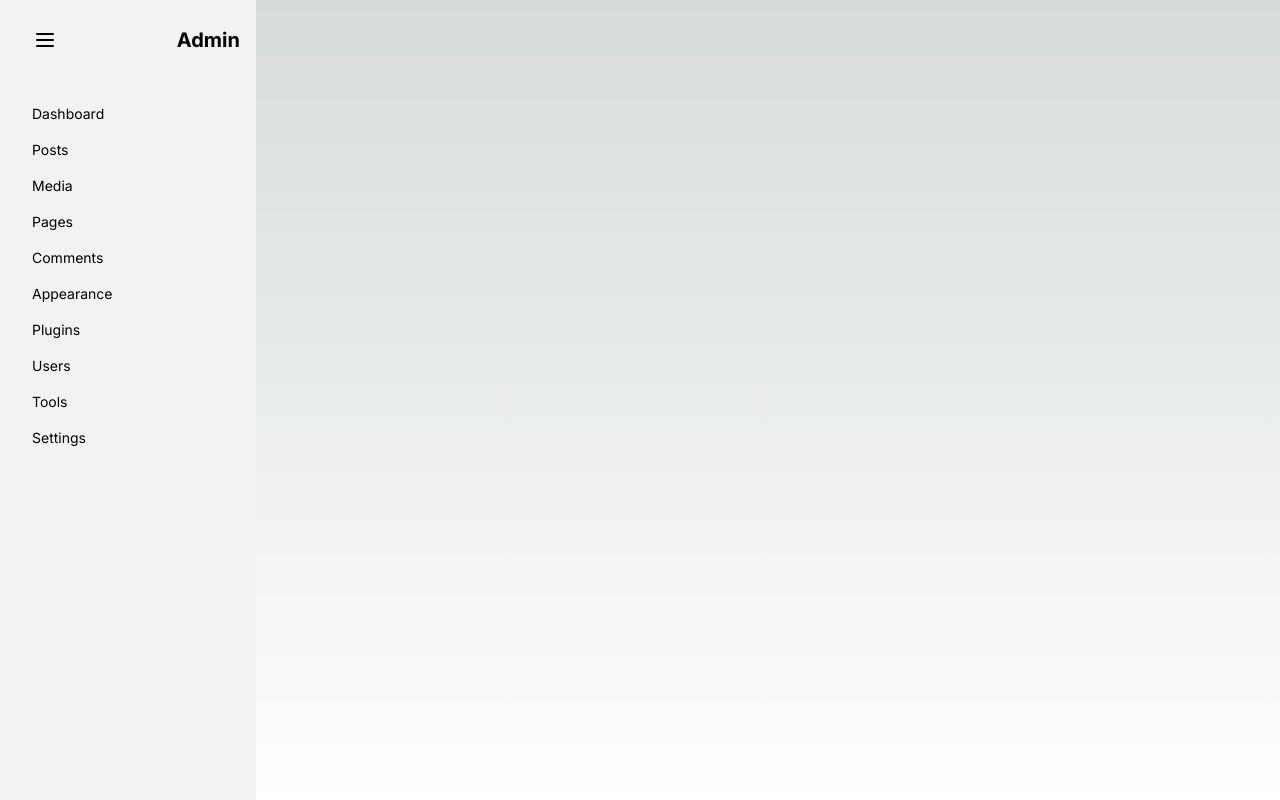
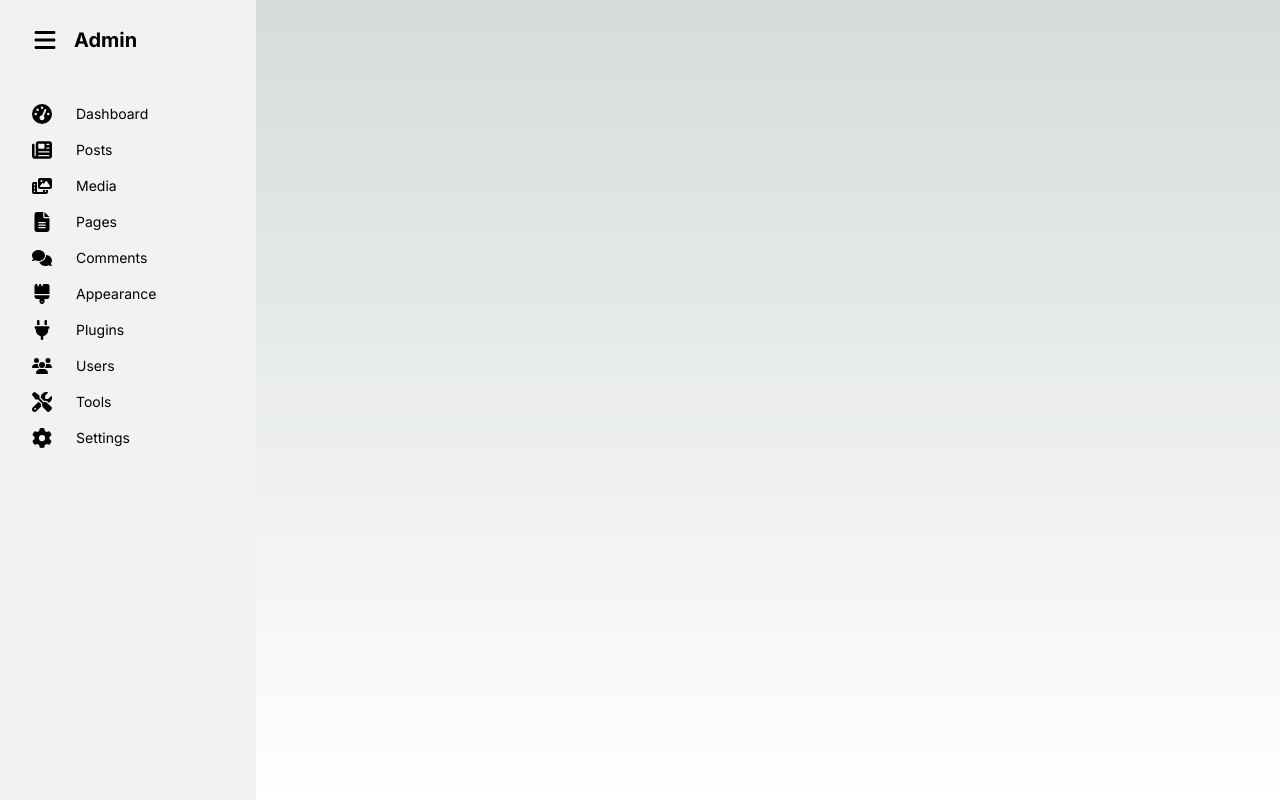
Before and after one commit to mariocapitbrok/n-crm, a Next.js app: page /components/Sidebar in a window 1280 px wide. Built offline with nearby package versions, Linux system fonts and the light colour scheme.

Commit message:
Create Sidebar Component

```diff
--- /dev/null
+++ b/src/app/components/Sidebar/Container/Header/Title/index.tsx
@@ -0,0 +1,11 @@
+interface Props {
+  isOpen: boolean;
+}
+
+const Title = ({ isOpen }: Props) => (
+  <span className={`${isOpen ? 'block' : 'hidden'} text-xl font-bold`}>
+    Admin
+  </span>
+);
+
+export default Title;
--- /dev/null
+++ b/src/app/components/Sidebar/Container/Header/Toggle/index.tsx
@@ -0,0 +1,14 @@
+import { FontAwesomeIcon } from '@fortawesome/react-fontawesome';
+import { faBars } from '@fortawesome/free-solid-svg-icons';
+
+interface ToggleProps {
+  toggleSidebar: () => void;
+}
+
+const Toggle = ({ toggleSidebar }: ToggleProps) => (
+  <button onClick={toggleSidebar} className="btn btn-ghost">
+    <FontAwesomeIcon icon={faBars} className="w-6 h-6" />
+  </button>
+);
+
+export default Toggle;
--- /dev/null
+++ b/src/app/components/Sidebar/Container/Header/index.tsx
@@ -0,0 +1,16 @@
+import Title from './Title';
+import Toggle from './Toggle';
+
+interface Props {
+  isOpen: boolean;
+  toogleSidebar: () => void;
+}
+
+const Header = ({ isOpen, toogleSidebar }: Props) => (
+  <div className="flex items-center justify-start p-4">
+    <Toggle toggleSidebar={toogleSidebar} />
+    <Title isOpen={isOpen} />
+  </div>
+);
+
+export default Header;
--- /dev/null
+++ b/src/app/components/Sidebar/Container/Menu/MainLink/index.tsx
@@ -0,0 +1,27 @@
+// components/MainLink.tsx
+import { FC } from 'react';
+import Link from 'next/link';
+import { FontAwesomeIcon } from '@fortawesome/react-fontawesome';
+import { IconDefinition } from '@fortawesome/fontawesome-svg-core';
+
+export interface MainLinkProps {
+  href: string;
+  icon: IconDefinition;
+  label: string;
+  isOpen: boolean;
+}
+
+const MainLink: FC<MainLinkProps> = ({ href, icon, label, isOpen }) => {
+  return (
+    <li>
+      <Link href={href} legacyBehavior>
+        <a className="flex items-center">
+          <FontAwesomeIcon icon={icon} className="w-5 h-5" />
+          <span className={`${isOpen ? 'ml-4' : 'hidden'}`}>{label}</span>
+        </a>
+      </Link>
+    </li>
+  );
+};
+
+export default MainLink;
--- /dev/null
+++ b/src/app/components/Sidebar/Container/Menu/MainLink/page.tsx
@@ -0,0 +1,22 @@
+'use client';
+
+import MainLink from '.';
+import { useState } from 'react';
+import { faTachometerAlt } from '@fortawesome/free-solid-svg-icons';
+
+export default function Page() {
+  const [isOpen, setIsOpen] = useState(true);
+
+  return (
+    <>
+      <ul>
+        <MainLink
+          href="/dashboard"
+          icon={faTachometerAlt}
+          label="Dashboard"
+          isOpen={isOpen}
+        />
+      </ul>
+    </>
+  );
+}
--- /dev/null
+++ b/src/app/components/Sidebar/Container/Menu/index.tsx
@@ -0,0 +1,67 @@
+// Menu.tsx
+import MainLink from './MainLink';
+import {
+  faTachometerAlt,
+  faNewspaper,
+  faPhotoVideo,
+  faFileAlt,
+  faComments,
+  faBrush,
+  faPlug,
+  faUsers,
+  faTools,
+  faCog,
+} from '@fortawesome/free-solid-svg-icons';
+
+interface MenuProps {
+  isOpen: boolean;
+}
+
+const Menu = ({ isOpen }: MenuProps) => {
+  return (
+    <ul className="menu p-4 w-full">
+      <MainLink
+        href="/dashboard"
+        icon={faTachometerAlt}
+        label="Dashboard"
+        isOpen={isOpen}
+      />
+      <MainLink
+        href="/posts"
+        icon={faNewspaper}
+        label="Posts"
+        isOpen={isOpen}
+      />
+      <MainLink
+        href="/media"
+        icon={faPhotoVideo}
+        label="Media"
+        isOpen={isOpen}
+      />
+      <MainLink href="/pages" icon={faFileAlt} label="Pages" isOpen={isOpen} />
+      <MainLink
+        href="/comments"
+        icon={faComments}
+        label="Comments"
+        isOpen={isOpen}
+      />
+      <MainLink
+        href="/appearance"
+        icon={faBrush}
+        label="Appearance"
+        isOpen={isOpen}
+      />
+      <MainLink href="/plugins" icon={faPlug} label="Plugins" isOpen={isOpen} />
+      <MainLink href="/users" icon={faUsers} label="Users" isOpen={isOpen} />
+      <MainLink href="/tools" icon={faTools} label="Tools" isOpen={isOpen} />
+      <MainLink
+        href="/settings"
+        icon={faCog}
+        label="Settings"
+        isOpen={isOpen}
+      />
+    </ul>
+  );
+};
+
+export default Menu;
--- /dev/null
+++ b/src/app/components/Sidebar/Container/Menu/page.tsx
@@ -0,0 +1,5 @@
+import Menu from '.';
+
+export default function Page() {
+  return <Menu isOpen={true} />;
+}
--- /dev/null
+++ b/src/app/components/Sidebar/Container/index.tsx
@@ -0,0 +1,18 @@
+import { ReactNode } from 'react';
+
+interface Props {
+  isOpen: boolean;
+  children: ReactNode;
+}
+
+const Container = ({ isOpen, children }: Props) => (
+  <div
+    className={`flex ${
+      isOpen ? 'w-64' : 'w-20'
+    } bg-base-200 h-screen transition-width duration-300`}
+  >
+    <div className="flex flex-col w-full">{children}</div>
+  </div>
+);
+
+export default Container;
--- a/src/app/components/Sidebar/index.tsx
+++ b/src/app/components/Sidebar/index.tsx
@@ -1,93 +1,18 @@
-'use client'; // Add this line at the top
+'use client';
 
 import { useState } from 'react';
-import Link from 'next/link';
+import Menu from './Container/Menu';
+import Container from './Container';
+import Header from './Container/Header';
 
 const Sidebar = () => {
   const [isOpen, setIsOpen] = useState(true);
 
   return (
-    <div
-      className={`flex ${
-        isOpen ? 'w-64' : 'w-20'
-      } bg-base-200 h-screen transition-width duration-300`}
-    >
-      <div className="flex flex-col w-full">
-        <div className="flex items-center justify-between p-4">
-          <button onClick={() => setIsOpen(!isOpen)} className="btn btn-ghost">
-            <svg
-              className="w-6 h-6"
-              fill="none"
-              stroke="currentColor"
-              viewBox="0 0 24 24"
-              xmlns="http://www.w3.org/2000/svg"
-            >
-              <path
-                strokeLinecap="round"
-                strokeLinejoin="round"
-                strokeWidth="2"
-                d="M4 6h16M4 12h16M4 18h16"
-              ></path>
-            </svg>
-          </button>
-          <span className={`${isOpen ? 'block' : 'hidden'} text-xl font-bold`}>
-            Admin
-          </span>
-        </div>
-        <ul className="menu p-4 w-full">
-          <li>
-            <Link href="/dashboard" legacyBehavior>
-              <a>Dashboard</a>
-            </Link>
-          </li>
-          <li>
-            <Link href="/posts" legacyBehavior>
-              <a>Posts</a>
-            </Link>
-          </li>
-          <li>
-            <Link href="/media" legacyBehavior>
-              <a>Media</a>
-            </Link>
-          </li>
-          <li>
-            <Link href="/pages" legacyBehavior>
-              <a>Pages</a>
-            </Link>
-          </li>
-          <li>
-            <Link href="/comments" legacyBehavior>
-              <a>Comments</a>
-            </Link>
-          </li>
-          <li>
-            <Link href="/appearance" legacyBehavior>
-              <a>Appearance</a>
-            </Link>
-          </li>
-          <li>
-            <Link href="/plugins" legacyBehavior>
-              <a>Plugins</a>
-            </Link>
-          </li>
-          <li>
-            <Link href="/users" legacyBehavior>
-              <a>Users</a>
-            </Link>
-          </li>
-          <li>
-            <Link href="/tools" legacyBehavior>
-              <a>Tools</a>
-            </Link>
-          </li>
-          <li>
-            <Link href="/settings" legacyBehavior>
-              <a>Settings</a>
-            </Link>
-          </li>
-        </ul>
-      </div>
-    </div>
+    <Container isOpen={isOpen}>
+      <Header isOpen={isOpen} toogleSidebar={() => setIsOpen(!isOpen)} />
+      <Menu isOpen={isOpen} />
+    </Container>
   );
 };
 
```
Also changed, not shown: src/app/layout.tsx (+6 -6 lines), src/app/page.tsx (+7 -6 lines).
